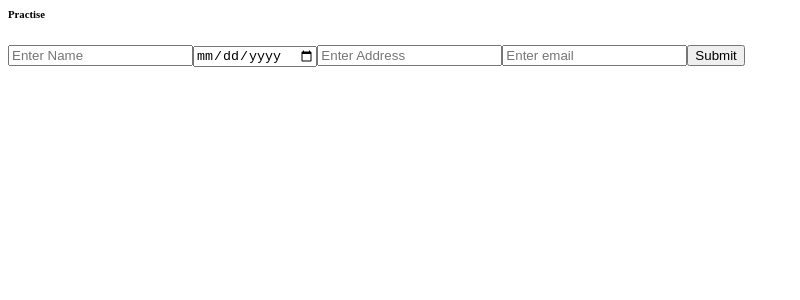
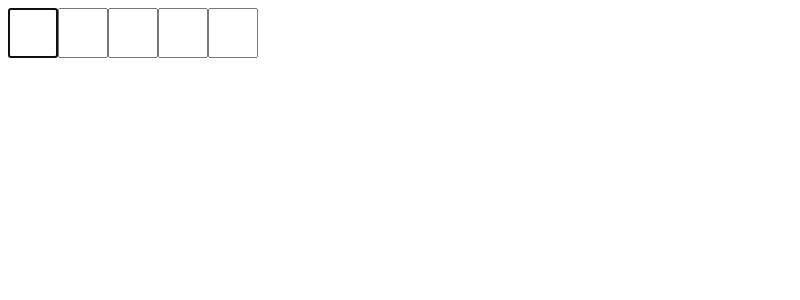
Before and after one commit to Prashupsp17/All_Machine_Coding_questions, a React (Create React App) app: page / in a window 1280 px wide. Shown: the top 300 px of the page, without its empty margins (0-800 px from the left). Built offline with nearby package versions, Linux system fonts and the light colour scheme.

Commit message:
USe Fetch hook inside folder

```diff
--- a/src/App.js
+++ b/src/App.js
@@ -11,7 +11,7 @@ import TrafficLight from './TrafficLight';
 import ModalPopUp from './ModalPopUp';
 import CountDownTimer from './CountDownTimer';
 // import Retry from './Retry';
-import ImplementationOfUseFetchHook from './ImplementationOfUseFetchHook';
+import ImplementationOfUseFetchHook from './UseFetchHook/ImplementationOfUseFetchHook';
 // import UserForm from './UserForm';
 // import FileUpload from './FileUpload';
 // import Employee from './UseCallback/Employee.js';
--- a/src/OtpInput.js
+++ b/src/OtpInput.js
@@ -19,7 +19,7 @@ const OtpInput = () => {
 
   const handleKeyDown = (e, index) => {
     if (!e.target.value && e.key === 'Backspace') {
-      refArr.current[index - 1].focus();
+      refArr.current[index - 1]?.focus();
     }
   };
 
--- a/src/Practise.js
+++ b/src/Practise.js
@@ -1,79 +1,46 @@
-import {useState,useEffect} from "react";
+import {useState,useEffect,useRef} from "react";
 
 const Practise = () => {
+  const initialLoad = () =>  Array(5).fill("");
+  const [inputArr,setInputArr] = useState(initialLoad());
+  const refArr= useRef([]);
 
-  const [formData,setFormData] = useState({
-    name:"",
-    dob:"",
-    address:"",
-    email:""
-  })
-  // console.log(formData);
-  const [errors,setErrors] = useState({});
-  // console.log(errors);
-  const [formDataList,setFormDataList] = useState([]);
-console.log(formDataList);
-  const handleSubmit = (e) => {
-    e.preventDefault();
-    let errors = {};
-    if(!formData.name || formData.name.trim() === ""){
-      errors.name = "Please enter your name";
-    }else if(!formData.dob){
-      errors.dob = "Please enter DOb";
-    }else if(new Date(formData.dob) > new Date()){
-        errors.dob = "Please enter valid dob it cant be a future date";
-    }
-  setErrors(errors);
-  if(Object.keys(errors).length > 0){
-     return;
-  }
-  const obj = {
-    id:Date.now(),
-    formData
-  }
-   setFormDataList((prev) => [...prev,obj] );
-   setFormData({
-    name:"",
-    dob:"",
-    address:"",
-    email:""
-   })
+  const handleOnChange = (value,index) => {
+        if(isNaN(value)) return;
+
+        let newValue = value.trim();
+        let newArr = [...inputArr];
+        newArr[index] = newValue.slice(-1);
+        setInputArr(newArr);
+
+        newValue && refArr.current[index+1]?.focus();
   }
 
-  const handleChange = (e) => {
-   const {name,value} = e.target;
-
-   setFormData((prev) => ({
-        ...prev,
-        [name]:value
-   }))
-   setErrors((prev) => ({
-       ...prev,
-       [name]:""
-   }))
+  const handleKeyDown = (e,index) => {
+    if(e.key === "Backspace" && !e.target.value){
+      refArr.current[index-1]?.focus();
+    }
   }
 
-
-
-  return(
-
-    <div>
-    <h6>Practise</h6>
-    <form onSubmit={handleSubmit}>
-      <input type="text" placeholder="Enter Name" value={formData.name} name="name"  onChange={(e) => handleChange(e)}  />
-      {
-        errors.name && <div style={{color:"red"}}>{errors.name}</div>
-      }
-      <input type="date" placeholder="Enter DOB"  value={formData.dob} name="dob" onChange={(e) => handleChange(e)} />
-      {
-        errors.dob && <div style={{color:"red"}}>{errors.dob}</div>
-      }
-      <input type="text"  placeholder="Enter Address"  value={formData.address} name="address" onChange={(e) => handleChange(e)} />
-      <input type="text" placeholder="Enter email"  value={formData.email}  name="email" onChange={(e) => handleChange(e)} />
-      <button type="submit">Submit</button>
-    </form>
-
-    </div>
-  )
+  useEffect(() => {
+   refArr.current[0]?.focus();
+  },[])
+ return(
+  <div>
+    {
+      inputArr && inputArr.map((input,index) => {
+        return(
+          <input
+          ref={(input) => refArr.current[index] = input}
+          value={inputArr[index]}
+          onChange={(e) => handleOnChange(e.target.value,index)}
+          onKeyDown={(e) => handleKeyDown(e,index)}
+          style={{textAlign:"center",height:"50px",width:"50px"}}
+          />
+        )
+      })
+    }
+  </div>
+ )
   }
 export default Practise;
```
Also changed, not shown: src/UseFetchHook/ImplementationOfUseFetchHook.js (renamed from src/ImplementationOfUseFetchHook.js), src/UseFetchHook/useFetchHook.js (renamed from src/useFetchHook.js).
